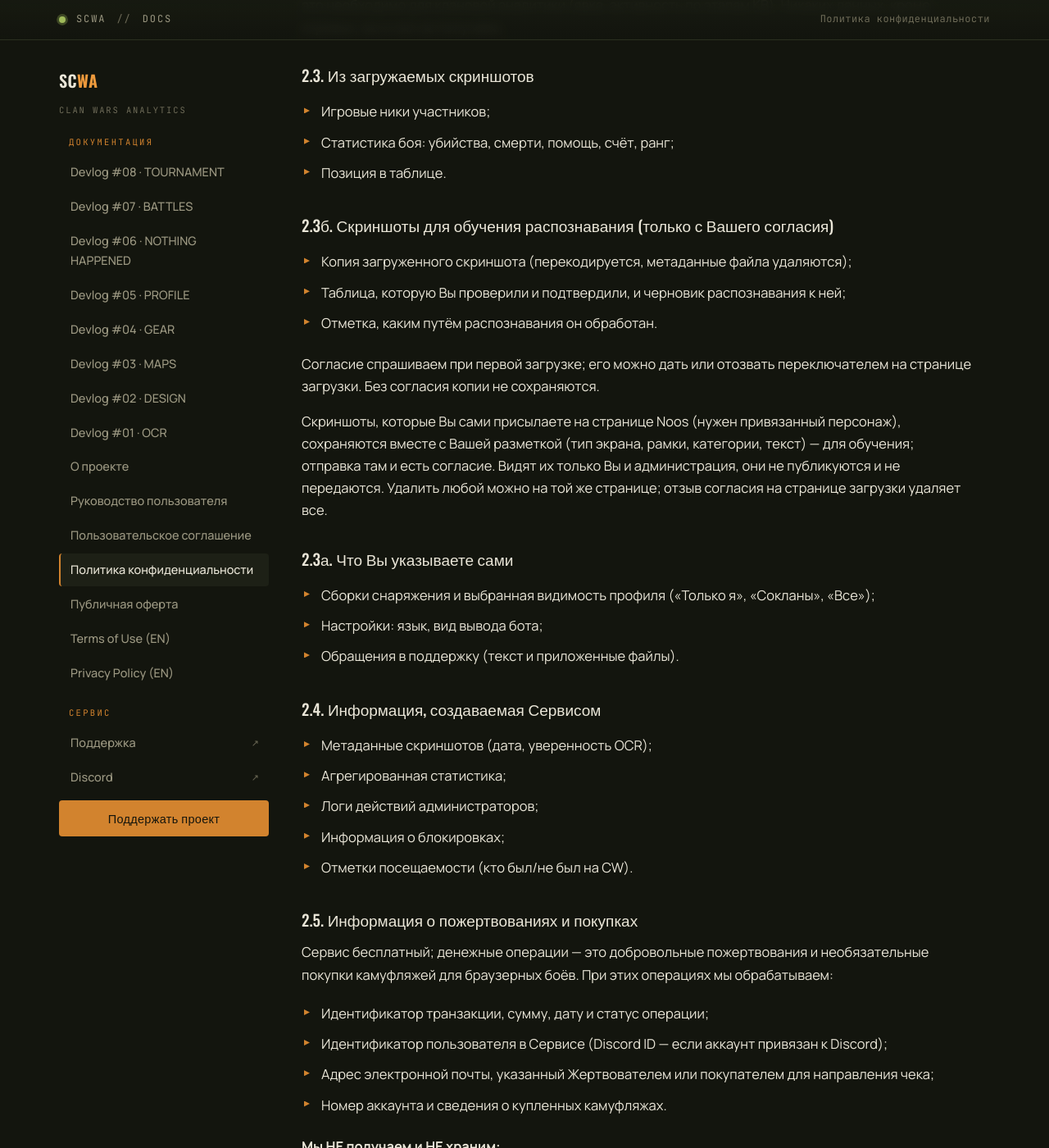
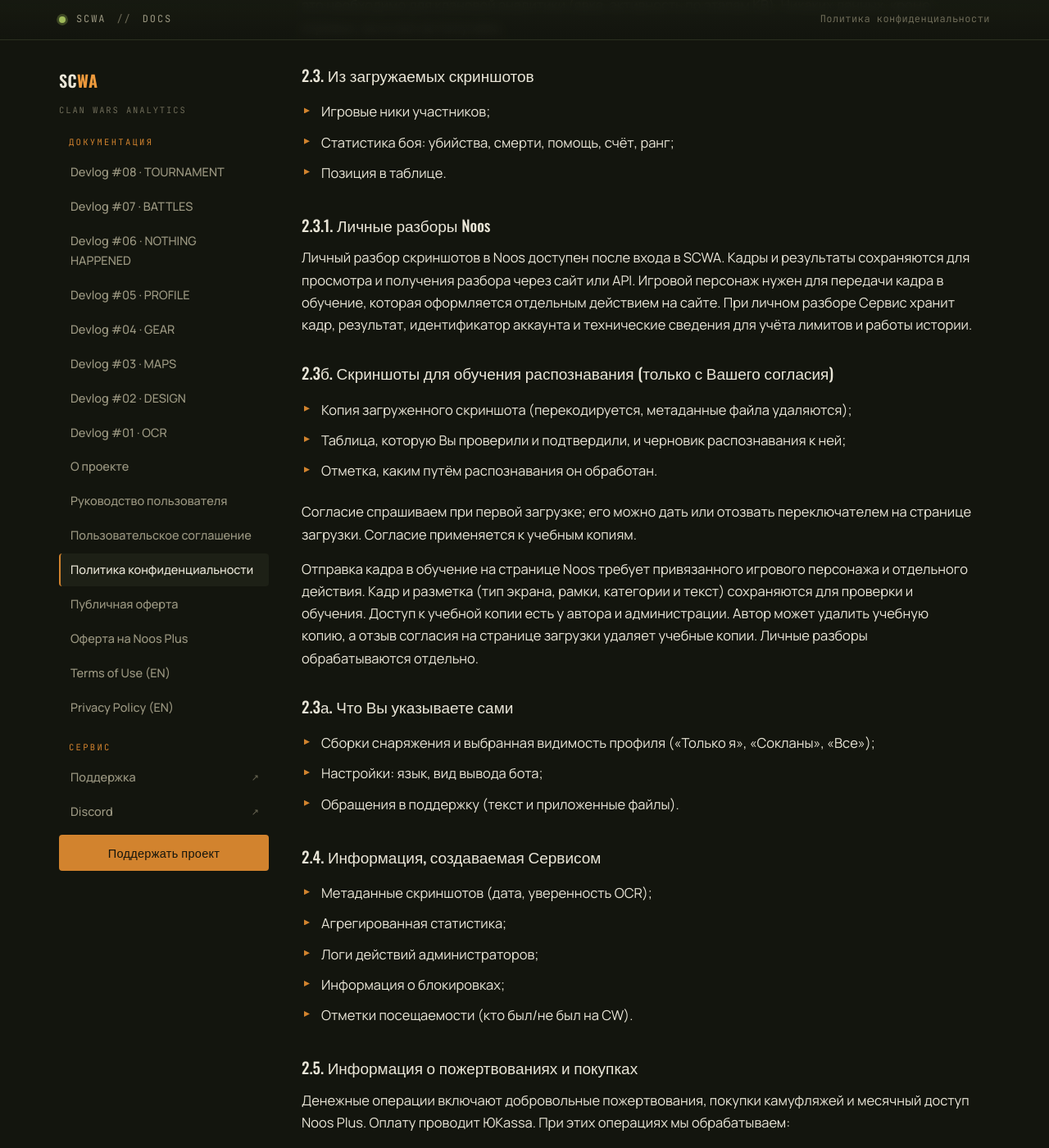
Before and after one commit to sahabush/Stalcraft-Clan-Analytics, a Jekyll site: the page built from privacy.md, in a window 1280 px wide and 1400 px high, scrolled down 1899 px. Shown: the whole window at 82% size. Built offline with Jekyll 4.4.1, drawn with Linux system fonts in a browser that asks for light colours; some of the changed text lies outside the part shown.

Commit message:
Опубликовать условия Noos Plus и обновить документы SCWA

```diff
--- a/_layouts/default.html
+++ b/_layouts/default.html
@@ -164,6 +164,7 @@
           <a href="/" {% if page.path == 'index.md' %}class="active"{% endif %}>Пользовательское соглашение</a>
           <a href="/privacy" {% if page.path == 'privacy.md' %}class="active"{% endif %}>Политика конфиденциальности</a>
           <a href="/offer" {% if page.path == 'offer.md' %}class="active"{% endif %}>Публичная оферта</a>
+          <a href="/noos-offer" {% if page.path == 'noos-offer.md' %}class="active"{% endif %}>Оферта на Noos Plus</a>
           <a href="/en/terms" {% if page.path == 'en/terms.md' %}class="active"{% endif %}>Terms of Use (EN)</a>
           <a href="/en/privacy" {% if page.path == 'en/privacy.md' %}class="active"{% endif %}>Privacy Policy (EN)</a>
         </nav>
--- a/privacy.md
+++ b/privacy.md
@@ -54,14 +54,17 @@ description: Как мы обрабатываем ваши данные
 - Статистика боя: убийства, смерти, помощь, счёт, ранг;
 - Позиция в таблице.
 
+### 2.3.1. Личные разборы Noos
+Личный разбор скриншотов в Noos доступен после входа в SCWA. Кадры и результаты сохраняются для просмотра и получения разбора через сайт или API. Игровой персонаж нужен для передачи кадра в обучение, которая оформляется отдельным действием на сайте. При личном разборе Сервис хранит кадр, результат, идентификатор аккаунта и технические сведения для учёта лимитов и работы истории.
+
 ### 2.3б. Скриншоты для обучения распознавания (только с Вашего согласия)
 - Копия загруженного скриншота (перекодируется, метаданные файла удаляются);
 - Таблица, которую Вы проверили и подтвердили, и черновик распознавания к ней;
 - Отметка, каким путём распознавания он обработан.
 
-Согласие спрашиваем при первой загрузке; его можно дать или отозвать переключателем на странице загрузки. Без согласия копии не сохраняются.
+Согласие спрашиваем при первой загрузке; его можно дать или отозвать переключателем на странице загрузки. Согласие применяется к учебным копиям.
 
-Скриншоты, которые Вы сами присылаете на странице Noos (нужен привязанный персонаж), сохраняются вместе с Вашей разметкой (тип экрана, рамки, категории, текст) — для обучения; отправка там и есть согласие. Видят их только Вы и администрация, они не публикуются и не передаются. Удалить любой можно на той же странице; отзыв согласия на странице загрузки удаляет все.
+Отправка кадра в обучение на странице Noos требует привязанного игрового персонажа и отдельного действия. Кадр и разметка (тип экрана, рамки, категории и текст) сохраняются для проверки и обучения. Доступ к учебной копии есть у автора и администрации. Автор может удалить учебную копию, а отзыв согласия на странице загрузки удаляет учебные копии. Личные разборы обрабатываются отдельно.
 
 ### 2.3а. Что Вы указываете сами
 - Сборки снаряжения и выбранная видимость профиля («Только я», «Сокланы», «Все»);
@@ -76,11 +79,11 @@ description: Как мы обрабатываем ваши данные
 - Отметки посещаемости (кто был/не был на CW).
 
 ### 2.5. Информация о пожертвованиях и покупках
-Сервис бесплатный; денежные операции — это добровольные пожертвования и необязательные покупки камуфляжей для браузерных боёв. При этих операциях мы обрабатываем:
+Денежные операции включают добровольные пожертвования, покупки камуфляжей и месячный доступ Noos Plus. Оплату проводит ЮKassa. При этих операциях мы обрабатываем:
 - Идентификатор транзакции, сумму, дату и статус операции;
 - Идентификатор пользователя в Сервисе (Discord ID — если аккаунт привязан к Discord);
 - Адрес электронной почты, указанный Жертвователем или покупателем для направления чека;
-- Номер аккаунта и сведения о купленных камуфляжах.
+- Номер аккаунта и сведения о покупке, включая идентификатор заказа Noos Plus и срок предоставленного доступа.
 
 **Мы НЕ получаем и НЕ храним:**
 - Полный номер карты;
@@ -108,7 +111,7 @@ description: Как мы обрабатываем ваши данные
 - Пароли от Discord, EXBO или любых других сторонних сервисов;
 - **Пароли в открытом виде** — пароль от нативного аккаунта SCWA хранится только в виде необратимого хеша, восстановить исходный пароль из него нельзя;
 - Полные платёжные данные;
-- Загруженные скриншоты (удаляются после обработки) — кроме сохранённых с Вашего согласия для обучения (п. 2.3б);
+- Исходные скриншоты обычной загрузки КВ после обработки. Личные разборы и учебные кадры Noos хранятся по правилам раздела 5;
 - Личные сообщения Пользователей.
 
 Мы **не продаём** данные, **не показываем рекламу**, не используем трекеры, счётчики посещений и сторонние системы аналитики.
@@ -118,7 +121,7 @@ description: Как мы обрабатываем ваши данные
 ## 4. Как мы используем информацию
 
 Исключительно для:
-- Предоставления доступа к функционалу;
+- Предоставления доступа к функционалу, выполнения личных разборов Noos и обработки заказов Noos Plus;
 - Идентификации и проверки принадлежности к клану;
 - Расчёта и отображения статистики;
 - Определения прав доступа;
@@ -135,7 +138,8 @@ description: Как мы обрабатываем ваши данные
 | Тип данных | Срок хранения | Способ удаления |
 |:---|:---|:---|
 | Статистика CW | 90 дней | Автоматически |
-| Скриншоты | До обработки (не дольше 10 минут) | Автоматически |
+| Скриншоты обычной загрузки КВ | До обработки (не дольше 10 минут) | Автоматически |
+| Личные кадры Noos и результаты | До удаления, автоматический срок очистки не установлен | Для кадров API — запрос `DELETE` по [документации API](https://scwa.ru/noos/docs). По личным веб-разборам — [обращение в поддержку](https://scwa.ru/support) |
 | Скриншоты для обучения (с согласия, в т.ч. присланные на странице Noos) | До отзыва согласия или удаления | Сразу при отзыве (переключатель на странице загрузки) или по запросу |
 | Публичная статистика профилей (сканер) | Пока клан подключён к Сервису | По запросу Пользователя или лидера клана |
 | Сборки, настройки | До удаления аккаунта | Автоматически с аккаунтом |
@@ -167,7 +171,7 @@ description: Как мы обрабатываем ваши данные
 
 Используя Сервис, Вы даёте согласие на трансграничную передачу ваших данных на территорию Финляндии. Финляндия является участницей Конвенции Совета Европы о защите физических лиц при автоматизированной обработке персональных данных (ETS № 108) и государством — членом Европейского союза, что обеспечивает надлежащий уровень защиты данных.
 
-Перечень передаваемых данных ограничен информацией, указанной в разделе 2 настоящей Политики. Пароли в открытом виде и платёжные данные не передаются и не хранятся.
+Перечень передаваемых данных ограничен информацией, указанной в разделе 2 настоящей Политики. Платёжные реквизиты карты обрабатывает ЮKassa. SCWA хранит данные заказа, указанные в п. 2.5.
 
 ---
 
```
Also changed, not shown: other parts of privacy.md (+1 -1 lines), en/privacy.md (+9 -7 lines), en/terms.md (+6 -6 lines), index.md (+6 -6 lines), info.md (+5 -2 lines), noos-offer.md (added, +57 -0 lines).
